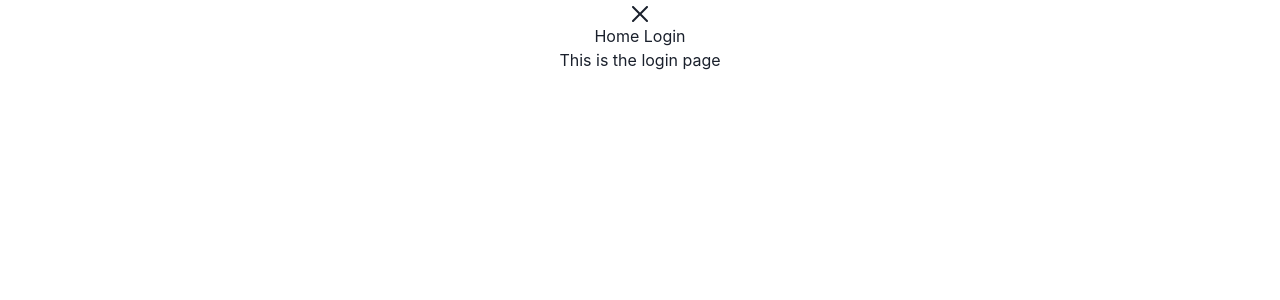
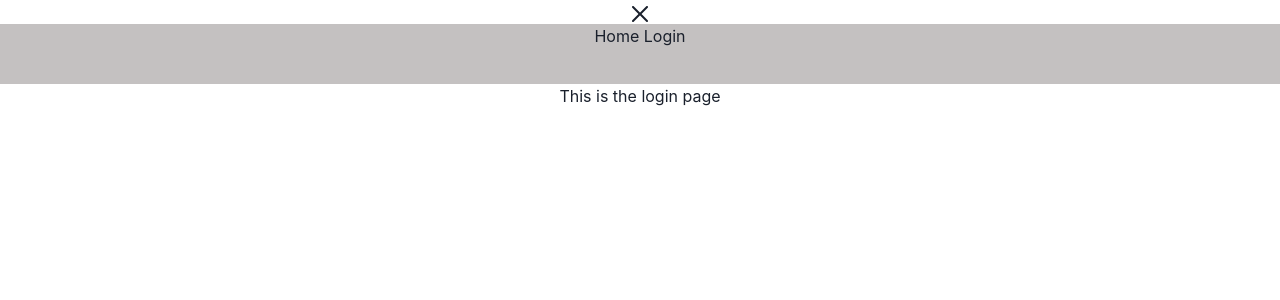
Before and after one commit to daregula/smart-settle, a React (Create React App) app: page /login in a window 1280 px wide. Shown: the top 300 px of the page. Built offline with nearby package versions, Linux system fonts and the light colour scheme.

Commit message:
added some navbar css

```diff
--- a/src/Navbar.js
+++ b/src/Navbar.js
@@ -1,9 +1,10 @@
 import React from 'react'
+import './styles/Navbar.css';
 import { Link } from "react-router-dom"
 
 export const Navbar = () => {
   return (
-    <div>
+    <div className='navbar'>
         <Link to="/"> Home </Link>
         <Link to="/login"> Login </Link>
     </div>
--- /dev/null
+++ b/src/styles/Navbar.css
@@ -0,0 +1,4 @@
+.navbar {
+    background-color: rgb(196, 193, 193);
+    height: 60px;
+}
```
